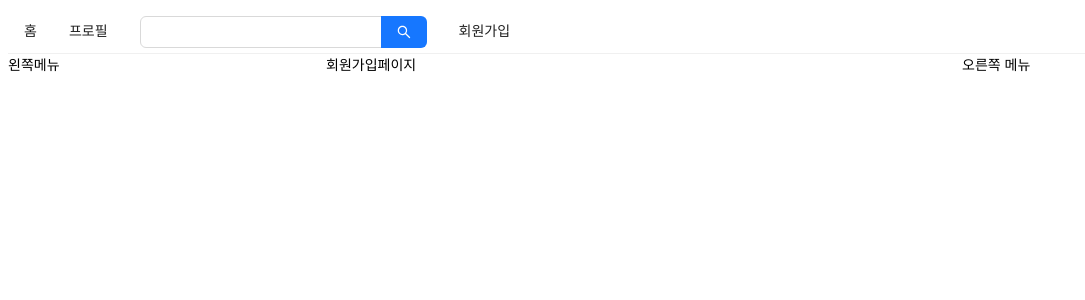
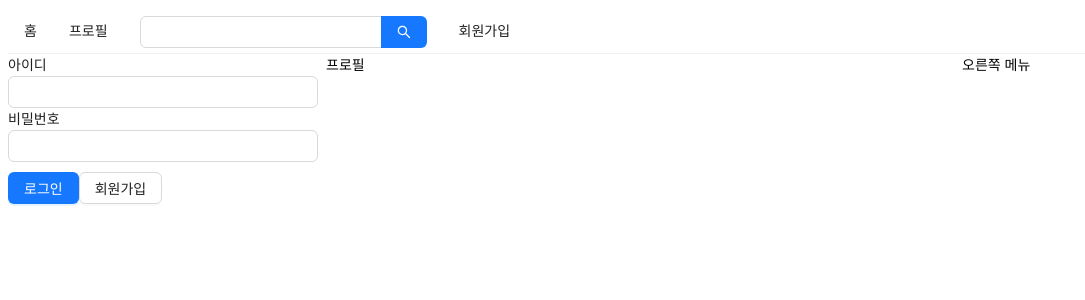
Before and after one commit to leejeawon92/Next_SNS, a Next.js app in the folder front/: page /profile in a window 1280 px wide. Shown: the top 300 px of the page, without its empty margins (0-1085 px from the left). Built offline with nearby package versions, Linux system fonts and the light colour scheme.

Commit message:
login form

```diff
--- a/front/components/AppLayout.js
+++ b/front/components/AppLayout.js
@@ -1,10 +1,17 @@
-import React from 'react';
+import React, { useState } from 'react';
 import PropTypes from 'prop-types';
 import Link from 'next/link';
 import {Menu, Input, Row, Col} from 'antd';
+import UserProfile from './UserProfile';
+import LoginForm from './LoginForm';
+import styled from 'styled-components';
+
+const SearchInput = styled(Input.Search)`
+  vertical-align: middle;
+`
 
 function AppLayout({ children }) {
-
+  const [isLoggedIn, setIsLoggedIn] = useState(false);
   return (
     <div>
       <Menu mode='horizontal'>
@@ -15,14 +22,16 @@
           <Link href='/profile'><a>프로필</a></Link>
         </Menu.Item>
         <Menu.Item>
-          <Input.Search enterButton style={{verticalAlign:'middle'}} />
+          <SearchInput enterButton />
         </Menu.Item>
         <Menu.Item>
           <Link href='/signup'><a>회원가입</a></Link>
         </Menu.Item>
       </Menu>
       <Row gutter={8}>
-        <Col xs={24} md={6} >왼쪽메뉴</Col>
+        <Col xs={24} md={6} >
+          {isLoggedIn ? <UserProfile /> : <LoginForm />}
+        </Col>
         <Col xs={24} md={12}>{children}</Col>
         <Col xs={24} md={6} >오른쪽 메뉴</Col>
       </Row>
--- /dev/null
+++ b/front/components/LoginForm.js
@@ -0,0 +1,41 @@
+import React, { useCallback, useState } from 'react';
+import {Form, Input, Button } from 'antd';
+import Link from 'next/link';
+import styled from 'styled-components';
+
+const ButtonWrapper = styled.div`
+  margin-top: 10px;
+`
+
+const LoginForm  = () => {
+  const [id, setId] = useState('');
+  const [password, setPassword] = useState('');
+
+  const onChangeId = useCallback((e) =>{
+    setId(e.target.value)
+  }, [])
+
+  const onChangePassword = useCallback((e) =>{
+    setPassword(e.target.value)
+  }, [])
+
+  return (
+    <Form>
+      <div>
+        <label htmlFor ='user-id'>아이디</label>
+        <br/>
+        <Input name='user-id' value={id} onChange={onChangeId} required />
+      </div>
+      <div>
+        <label htmlFor ='user-password'>비밀번호</label>
+        <br/>
+        <Input name='user-id' value={password} onChange={onChangePassword} required />
+      </div>
+      <ButtonWrapper>
+        <Button type='primary' htmlType='submit' loading={false}>로그인</Button>
+        <Link href='/signup'><a><Button>회원가입</Button></a></Link>
+      </ButtonWrapper>
+    </Form>
+  )
+}
+export default LoginForm;
--- /dev/null
+++ b/front/components/UserProfile.js
@@ -0,0 +1,11 @@
+import React from 'react';
+
+const UserProfile  = () => {
+  return (
+    <>
+      <div>프로필페이지</div>
+    </>
+  )
+}
+
+export default UserProfile;
--- a/front/pages/profile.js
+++ b/front/pages/profile.js
@@ -8,7 +8,7 @@
     <Head>
       <title>내 프로필 | SNS </title>
     </Head>
-    <AppLayout><div>회원가입페이지</div></AppLayout>
+    <AppLayout><div>프로필</div></AppLayout>
     </>
   )
 }
```
